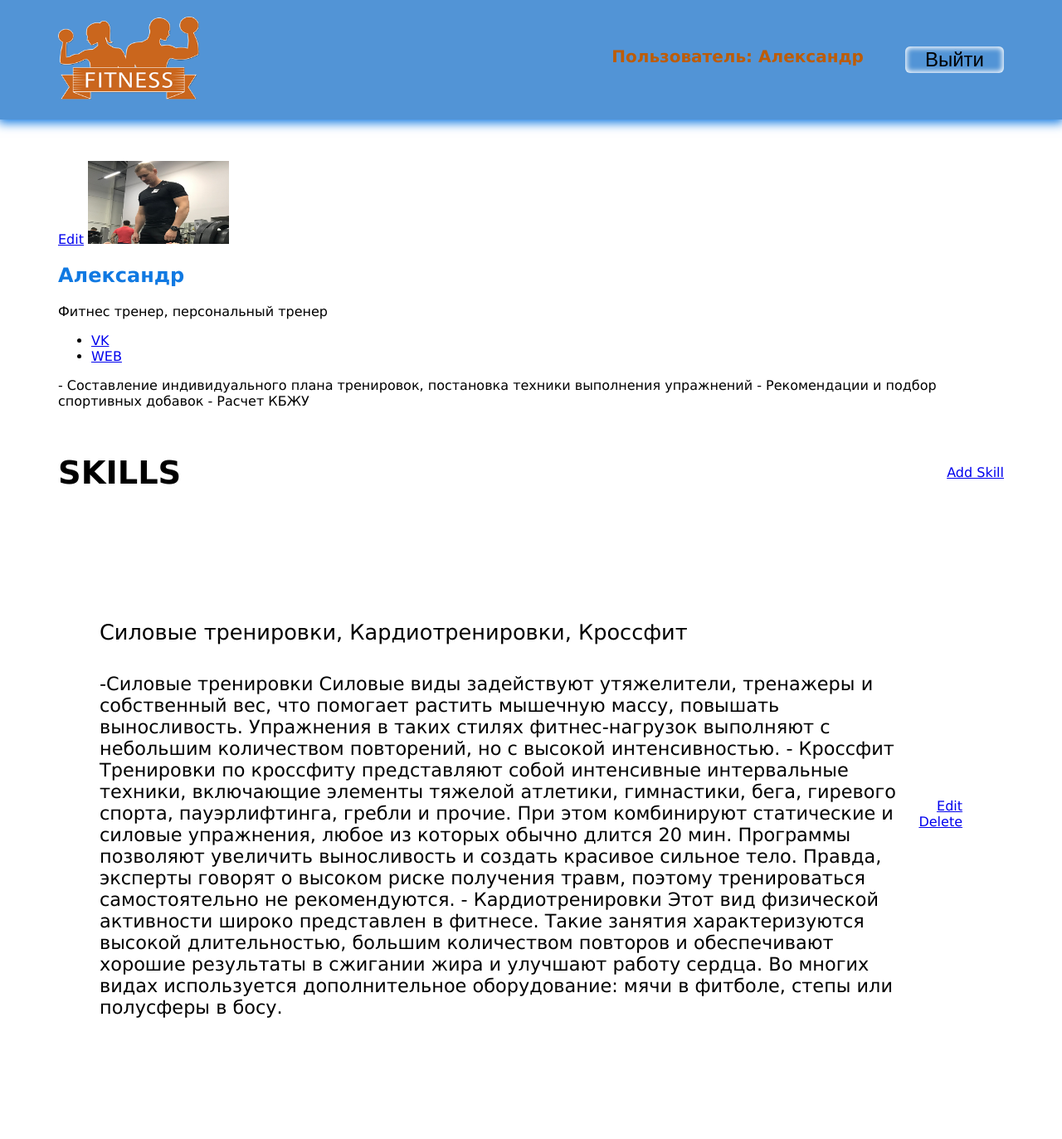
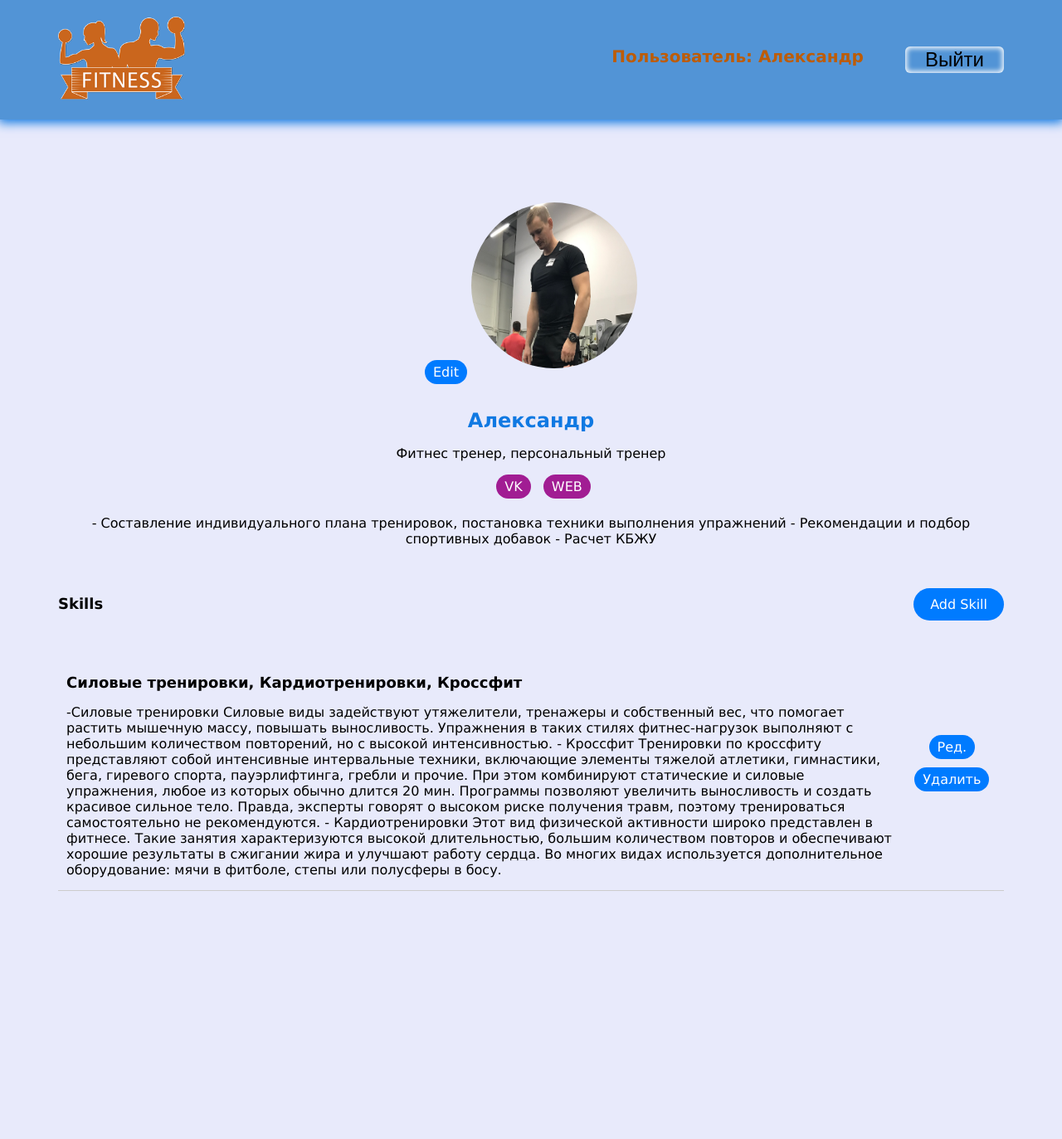
Before and after one commit to AleksNick1909/Diplom, a Django app: page /account/ in a window 1280 px wide. Shown: the whole page at 83% size. After the commit the page ends 1074 px from the top, so only its background shows below. Run offline with Django 4.2, Linux system fonts and the light colour scheme; a user stored in the database is signed in; data comes from the database, SQL or seed files in the repository; both versions use the stored data as it was after the commit.

Commit message:
Add file

```diff
--- a/fitness_project/fitness/static/css/style.css
+++ b/fitness_project/fitness/static/css/style.css
@@ -1,8 +1,13 @@
 body{
     padding: 0;
     margin: 0;
+    background-color: rgb(232, 234, 251);
+    font-family: Verdana, Geneva, Tahoma, sans-serif;
+}
+a{
+  text-decoration: none;
+  color: black;
 
-    font-family: Verdana, Geneva, Tahoma, sans-serif;
 }
 .wrap{
     max-width: 1200px;
@@ -38,12 +43,14 @@ body{
     margin-left: 50px;
 }
 img{
-    width: 170px;
     height: 100px;
 }
 .logo{
     font-weight: bold;
     color: rgb(189, 92, 7);
+}
+.content{
+  margin: 0 auto;
 }
 .content .wrap{
     display: flex;
@@ -69,6 +76,7 @@ button{
 }
 .center{
     text-align: center;
+    padding: inherit
 }
 input{
     width: 100%;
@@ -83,6 +91,7 @@ input{
     border-radius: 6px;
     margin: 10px;
     display: inline-block;
+    background: beige
 }
 .top{
     padding: 2px 24px;
@@ -115,6 +124,7 @@ input{
     margin: 20px;
     display: inline-block;
     list-style: none;
+    background: beige;
 }
 .content_prof ul{
     text-align: center;
@@ -126,66 +136,180 @@ input{
   Account Settings
 ========================*/
 
+/* Стили для контейнера */
+.container {
+  display: flex;
+  justify-content: center;
+  align-items: center;
+  flex-direction: column;
+  margin-top: 50px;
+}
+
+/* Стили для макета */
+.layout {
+  text-align: center;
+  margin-bottom: 20px;
+}
+
+/* Стили для кнопки редактирования */
+.tag--pill {
+  display: inline-block;
+  padding: 5px 10px;
+  border-radius: 20px;
+  text-decoration: none;
+  background-color: #007bff;
+  color: #fff;
+  margin-bottom: 10px;
+}
+
+/* Стили для изображения профиля */
+.layout img {
+  width: 200px;
+  height: 200px;
+  border-radius: 50%;
+  margin-bottom: 10px;
+}
+
+/* Стили для имени профиля */
+.layout h2 {
+  font-size: 24px;
+  margin-bottom: 10px;
+}
+
+/* Стили для краткой информации профиля */
+.layout p {
+  margin-bottom: 10px;
+}
+
+/* Стили для списка социальных ссылок */
+.layout ul {
+  list-style-type: none;
+  margin-bottom: 10px;
+}
+
+/* Стили для элементов списка */
+.layout ul li {
+  display: inline-block;
+  margin-right: 10px;
+}
+
+/* Стили для ссылок социальных сетей */
+.layout ul li a {
+  display: block;
+  padding: 5px 10px;
+  border-radius: 20px;
+  text-decoration: none;
+  background-color: #a11d93;
+  color: #fff;
+}
+
+/* Стили для параграфа с биографией */
+.layout p:last-child {
+  margin-top: 20px;
+  margin-bottom: 20px;
+}
+
+/* Стили для блока настроек */
 .settings {
+  text-align: center;
+  margin-bottom: 20px;
   display: flex;
   justify-content: space-between;
-    align-items: center;
+  align-items: baseline;
 }
 
+/* Стили для заголовка блока настроек */
 .settings__title {
-    font-size: 2.4rem;
-    text-transform: uppercase;
-    font-weight: 700;
-    color: var(--color-sub);
+  font-size: 18px;
+  margin-bottom: 10px;
 }
 
-  .settings__table {
-    margin-top: 3rem;
-    margin-bottom: 5rem;
-    padding: 0 3rem;
-    background: var(--color-white);
+/* Стили для кнопки добавления навыка */
+.tag--lg {
+  font-size: 16px;
+  padding: 10px 20px;
+  border-radius: 20px;
+  margin-bottom: 10px;
 }
 
-  .settings__table tr {
+/* Стили для таблицы */
+.settings__table {
   width: 100%;
+  border-collapse: collapse;
 }
 
-  .settings__table tr > td {
-    padding: 2rem 0;
+/* Стили для ячеек таблицы */
+.settings__table td {
+  padding: 10px;
+  border-bottom: 1px solid #ccc;
 }
 
-  .settings__table tr:not(:last-child) td {
-    border-bottom: 2px solid var(--color-white-light);
+/* Стили для заголовка навыка */
+.settings__table td h4 {
+  font-size: 18px;
+  margin-bottom: 5px;
 }
 
-  .settings__thumbnail {
-    width: 23%;
-    min-width: 10rem;
+/* Стили для описания навыка */
+.settings__table td p {
+  margin-bottom: 5px;
 }
 
-  .settings__thumbnail img {
-    padding-right: 3rem;
-    height: 15rem;
-    object-fit: contain;
+/* Стили для действий над навыком */
+.settings__tableActions {
+  text-align: center;
 }
 
-  .settings__tableInfo{
-    width: 100%;
+/* Стили для кнопок действий */
+.settings__tableActions a {
+  display: inline-block;
+  padding: 5px 10px;
+  border-radius: 20px;
+  text-decoration: none;
+  background-color: #007bff;
+  color: #fff;
+  margin-right: 5px;
 }
 
-  .settings__tableInfo h4,
-  .settings__tableInfo a {
-    padding-right: 1rem;
-    width: auto;
-    font-size: 1.6rem;
-    font-weight: 500;
-    color: var(--color-sub);
+/*===========================
+Стили для страницы с тренерами
+===========================*/
+
+/* Стили для заголовка */
+h1 {
+  text-align: center;
+  font-size: 24px;
+  margin-bottom: 20px;
 }
 
-  .settings__tableInfo p {
-    font-size: 1.4rem;
+/* Стили для контейнера тренеров */
+.content_prof {
+  display: flex;
+  flex-wrap: wrap;
+  justify-content: center;
 }
 
-  .settings__tableActions {
-    text-align: right;
+/* Стили для профиля тренера */
+.prof {
+  list-style-type: none;
+  width: 300px;
+  margin: 20px;
+  padding: 20px;
+  border: 1px solid #ccc;
+  text-align: center;
 }
+
+.prof li:first-child {
+  font-size: 20px;
+  margin-bottom: 10px;
+}
+
+.prof li:nth-child(2) {
+  margin-bottom: 10px;
+}
+
+.prof img {
+  max-width: 100%;
+  height: auto;
+  margin-top: 10px;
+}
--- a/fitness_project/fitness/templates/fitness/account.html
+++ b/fitness_project/fitness/templates/fitness/account.html
@@ -3,6 +3,7 @@
 
 <main>
     <div class="container">
+        <div class="layout">
             <a class="tag tag--pill tag--main settings__btn" href="{% url 'edit-account' %}"><i class="im im-edit"></i> Edit</a>
             <img src="{{ profile.profile_image.url }}" alt="">
             <h2>{{ profile.name }}</h2>
@@ -10,17 +11,17 @@
             <ul>
                 {% if profile.social_inst %}
                 <li>
-                <a title="inst" href="{{ profile.social_inst }}" target="_blank">INST</a>
+                    <a title="inst" href="{{ profile.social_inst }}" target="_blank">Inst</a>
                 </li>
                 {% endif %}
                 {% if profile.social_vk %}
                 <li>
-                <a title="inst" href="{{ profile.social_vk }}" target="_blank">VK</a>
+                    <a title="VK" href="{{ profile.social_vk }}" target="_blank">VK</a>
                 </li>
                 {% endif %}
                 {% if profile.social_web %}
                 <li>
-                <a title="inst" href="{{ profile.social_web }}" target="_blank">WEB</a>
+                    <a title="WEB" href="{{ profile.social_web }}" target="_blank">WEB</a>
                 </li>
                 {% endif %}
             </ul>
@@ -28,9 +29,10 @@
                {{ profile.bio }}
             </p>
         </div>
+    </div>
     <div class="settings">
         <h3 class="settings__title">Skills</h3>
-        <a class="tag tag--pill tag--sub settings__btn tag--lg" href="#"><i class="im im-plus"></i> Add Skill</a>
+        <a class="tag tag--pill tag--sub settings__btn tag--lg" href="{% url 'create-skill' %}"><i class="im im-plus"></i> Add Skill</a>
     </div>
 
     <table class="settings__table">
@@ -43,9 +45,9 @@
                 </p>
             </td>
             <td class="settings__tableActions">
-                <a class="tag tag--pill tag--main settings__btn" href="#"><i class="im im-edit"></i> Edit</a>
-                <a class="tag tag--pill tag--main settings__btn" href="#"><i class="im im-x-mark-circle-o"></i>
-                    Delete</a>
+                <a class="tag tag--pill tag--main settings__btn" href="{% url 'update-skill' skill.id %}"><i class="im im-edit"></i> Ред.</a>
+                <a class="tag tag--pill tag--main settings__btn" href="{% url 'delete-skill' skill.id %}"><i class="im im-x-mark-circle-o"></i>
+                    Удалить</a>
             </td>
         </tr>
         {% endfor %}
--- a/fitness_project/fitness/views.py
+++ b/fitness_project/fitness/views.py
@@ -5,6 +5,8 @@ from django.contrib.auth import login, logout, authenticate
 from django.db import IntegrityError
 from .models import Profile
 from django.contrib.auth.decorators import login_required
+from .forms import ProfileForm, SkillForm
+from django.contrib import messages
 
 
 def home(request):
@@ -82,4 +84,64 @@ def user_account(request):
 
 @login_required(login_url='loginuser')
 def edit_account(request):
-    return render(request, 'fitness/profile_form.html')
+    profile = request.user.profile
+    form = ProfileForm(instance=profile)
+
+    if request.method == 'POST':
+        form = ProfileForm(request.POST, request.FILES, instance=profile)
+        if form.is_valid():
+            form.save()
+
+            return redirect('account')
+
+    context = {'form': form}
+    return render(request, 'fitness/profile_form.html', context)
+
+
+@login_required(login_url='loginuser')
+def create_skill(request):
+    profile = request.user.profile
+    form = SkillForm()
+
+    if request.method == "POST":
+        form = SkillForm(request.POST)
+        if form.is_valid():
+            skill = form.save(commit=False)
+            skill.owner = profile
+            skill.save()
+            messages.success(request, "Skill was added successfully!")
+            return redirect('account')
+
+    context = {"form": form}
+    return render(request, 'fitness/skill_form.html', context)
+
+
+@login_required(login_url='loginuser')
+def update_skill(request, pk):
+    profile = request.user.profile
+    skill = profile.skill_set.get(id=pk)
+    form = SkillForm(instance=skill)
+
+    if request.method == "POST":
+        form = SkillForm(request.POST, instance=skill)
+        if form.is_valid():
+            form.save()
+            messages.success(request, "Skill was updated successfully!")
+            return redirect('account')
+
+    context = {'form': form}
+    return render(request, 'fitness/skill_form.html', context)
+
+
+@login_required(login_url='loginuser')
+def delete_skill(request, pk):
+    profile = request.user.profile
+    skill = profile.skill_set.get(id=pk)
+
+    if request.method == "POST":
+        skill.delete()
+        messages.success(request, "Skill was deleted successfully!")
+        return redirect('account')
+
+    context = {'object': skill}
+    return render(request, 'fitness/delete.html', context)
--- a/fitness_project/fitness_project/urls.py
+++ b/fitness_project/fitness_project/urls.py
@@ -34,6 +34,9 @@ urlpatterns = [
     path('profiles/', views.profiles, name='profiles'),
 
     path('edit-account/', views.edit_account, name='edit-account'),
+    path('create-skill/', views.create_skill, name='create-skill'),
+    path('update-skill/<str:pk>/', views.update_skill, name='update-skill'),
+    path('delete-skill/<str:pk>/', views.delete_skill, name='delete-skill'),
 ]
 
 if settings.DEBUG:
```
Also changed, not shown: fitness_project/fitness/forms.py (added, +28 -0 lines), fitness_project/fitness/templates/fitness/delete.html (added, +19 -0 lines), fitness_project/fitness/templates/fitness/profile_form.html (+4 -3 lines), fitness_project/fitness/templates/fitness/skill_form.html (added, +18 -0 lines), fitness_project/db.sqlite3. Lines whose indentation alone changed are shown as unchanged.
